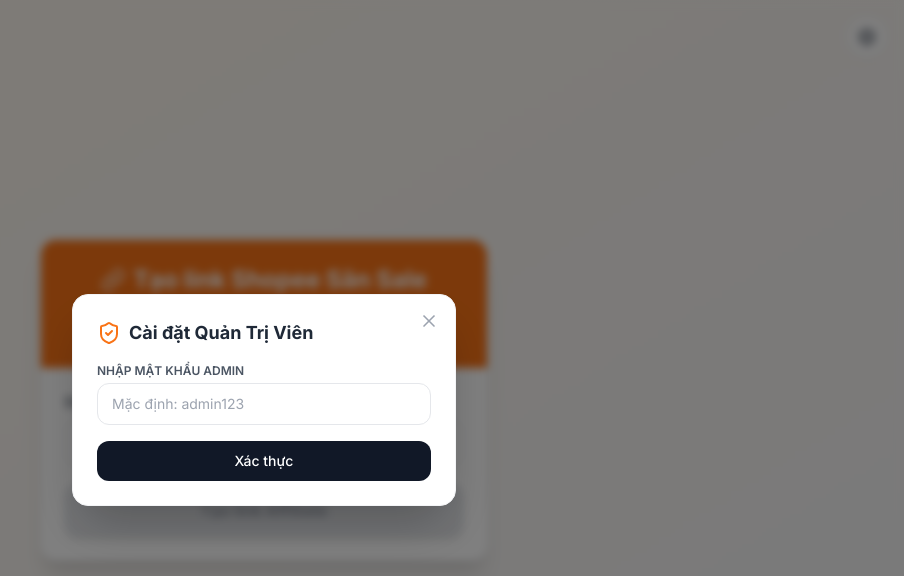
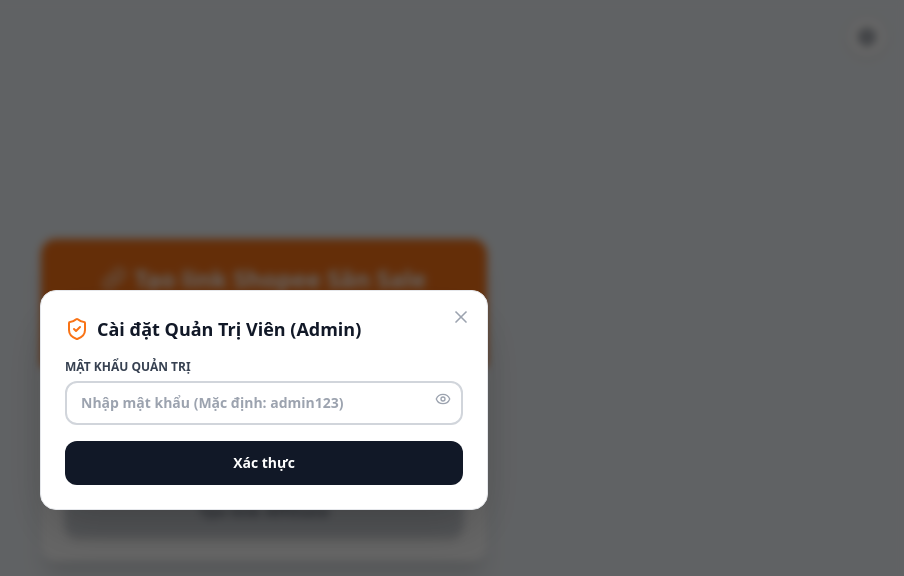
Before and after one commit to danggvuu/shopee-aff-converter, a Next.js app: page / in a window 1280 px wide. Both pictures are taken after a click on the button "Cài đặt Quản trị viên (Admin)". Shown: the top 576 px of the page, without its empty margins (376-1280 px from the left). Built offline with nearby package versions, Linux system fonts and the light colour scheme.

Commit message:
fix: ultra high contrast inputs, password visibility toggle, in-app password manager

```diff
--- a/src/app/api/admin/settings/route.ts
+++ b/src/app/api/admin/settings/route.ts
@@ -2,46 +2,60 @@ import { NextResponse } from 'next/server';
 import { prisma } from '@/lib/db';
 import { getActiveAffiliateId } from '@/lib/shopee';
 
-const ADMIN_SECRET = process.env.ADMIN_SECRET || 'admin123';
+async function getAdminPassword(): Promise<string> {
+  try {
+    const setting = await prisma.setting.findUnique({ where: { key: 'ADMIN_PASSWORD' } });
+    if (setting && setting.value.trim()) return setting.value.trim();
+  } catch (e) {
+    console.warn('[DB_ADMIN_PW_SKIP]', e);
+  }
+  return process.env.ADMIN_SECRET || 'admin123';
+}
 
 export async function GET(request: Request) {
   const { searchParams } = new URL(request.url);
   const secret = searchParams.get('secret') || request.headers.get('x-admin-secret');
+  const currentAdminPw = await getAdminPassword();
 
-  if (secret !== ADMIN_SECRET) {
+  if (secret !== currentAdminPw) {
     return NextResponse.json({ success: false, error: 'Mật khẩu quản trị không đúng' }, { status: 401 });
   }
 
   const affiliateId = await getActiveAffiliateId();
-  return NextResponse.json({ success: true, affiliateId });
+  return NextResponse.json({ success: true, affiliateId: affiliateId || '17365230043' });
 }
 
 export async function POST(request: Request) {
   try {
     const body = await request.json();
-    const { secret, affiliateId } = body;
+    const { secret, affiliateId, newPassword } = body;
+    const currentAdminPw = await getAdminPassword();
 
-    if (secret !== ADMIN_SECRET) {
-      return NextResponse.json({ success: false, error: 'Mật khẩu quản trị không đúng' }, { status: 401 });
+    if (secret !== currentAdminPw) {
+      return NextResponse.json({ success: false, error: 'Mật khẩu quản trị hiện tại không đúng' }, { status: 401 });
     }
 
-    if (!affiliateId || typeof affiliateId !== 'string' || !affiliateId.trim()) {
-      return NextResponse.json({ success: false, error: 'Affiliate ID không hợp lệ' }, { status: 400 });
+    // Cập nhật Affiliate ID
+    if (affiliateId && typeof affiliateId === 'string' && affiliateId.trim()) {
+      await prisma.setting.upsert({
+        where: { key: 'SHOPEE_AFFILIATE_ID' },
+        update: { value: affiliateId.trim() },
+        create: { key: 'SHOPEE_AFFILIATE_ID', value: affiliateId.trim() },
+      });
     }
 
-    const cleanId = affiliateId.trim();
-
-    // Upsert into DB Setting table
-    await prisma.setting.upsert({
-      where: { key: 'SHOPEE_AFFILIATE_ID' },
-      update: { value: cleanId },
-      create: { key: 'SHOPEE_AFFILIATE_ID', value: cleanId },
-    });
+    // Cập nhật Mật khẩu Admin mới trực tiếp trên web
+    if (newPassword && typeof newPassword === 'string' && newPassword.trim()) {
+      await prisma.setting.upsert({
+        where: { key: 'ADMIN_PASSWORD' },
+        update: { value: newPassword.trim() },
+        create: { key: 'ADMIN_PASSWORD', value: newPassword.trim() },
+      });
+    }
 
     return NextResponse.json({
       success: true,
-      message: 'Cập nhật Affiliate ID thành công!',
-      affiliateId: cleanId,
+      message: 'Đã cập nhật cài đặt thành công!',
     });
   } catch (error: any) {
     console.error('[ADMIN_SETTINGS_ERROR]', error);
--- a/src/app/page.tsx
+++ b/src/app/page.tsx
@@ -1,7 +1,7 @@
 'use client';
 
-import { useState, useEffect } from 'react';
-import { Link, Copy, CheckCircle2, AlertCircle, Loader2, Settings, ShieldCheck, X } from 'lucide-react';
+import { useState } from 'react';
+import { Link, Copy, CheckCircle2, AlertCircle, Loader2, Settings, ShieldCheck, X, Eye, EyeOff, KeyRound, Check } from 'lucide-react';
 
 export default function Home() {
   const [inputUrl, setInputUrl] = useState('');
@@ -13,8 +13,11 @@ export default function Home() {
   // Admin Modal States
   const [showAdminModal, setShowAdminModal] = useState(false);
   const [adminPass, setAdminPass] = useState('');
+  const [showPassword, setShowPassword] = useState(false);
   const [adminAuthed, setAdminAuthed] = useState(false);
-  const [affiliateId, setAffiliateId] = useState('');
+  const [affiliateId, setAffiliateId] = useState('17365230043');
+  const [newAdminPass, setNewAdminPass] = useState('');
+  const [showNewPass, setShowNewPass] = useState(false);
   const [adminLoading, setAdminLoading] = useState(false);
   const [adminMsg, setAdminMsg] = useState<{ type: 'success' | 'error'; text: string } | null>(null);
 
@@ -53,7 +56,7 @@ export default function Home() {
     }
   };
 
-  // Check Admin Pass & Load Current ID
+  // Xác thực mật khẩu Admin
   const handleAdminLogin = async (e: React.FormEvent) => {
     e.preventDefault();
     setAdminLoading(true);
@@ -64,20 +67,22 @@ export default function Home() {
       const data = await res.json();
 
       if (!data.success) {
-        setAdminMsg({ type: 'error', text: data.error || 'Sai mật khẩu Admin!' });
+        setAdminMsg({ type: 'error', text: data.error || 'Mật khẩu quản trị không đúng!' });
       } else {
         setAdminAuthed(true);
-        setAffiliateId(data.affiliateId || '17365230043');
+        if (data.affiliateId) {
+          setAffiliateId(data.affiliateId);
+        }
       }
     } catch (err) {
-      setAdminMsg({ type: 'error', text: 'Không thể kết nối máy chủ.' });
+      setAdminMsg({ type: 'error', text: 'Lỗi kết nối máy chủ.' });
     } finally {
       setAdminLoading(false);
     }
   };
 
-  // Save new Affiliate ID
-  const handleSaveAffiliateId = async (e: React.FormEvent) => {
+  // Lưu Affiliate ID và Mật khẩu mới
+  const handleSaveSettings = async (e: React.FormEvent) => {
     e.preventDefault();
     setAdminLoading(true);
     setAdminMsg(null);
@@ -86,14 +91,22 @@ export default function Home() {
       const res = await fetch('/api/admin/settings', {
         method: 'POST',
         headers: { 'Content-Type': 'application/json' },
-        body: JSON.stringify({ secret: adminPass, affiliateId }),
+        body: JSON.stringify({
+          secret: adminPass,
+          affiliateId,
+          newPassword: newAdminPass ? newAdminPass.trim() : undefined
+        }),
       });
       const data = await res.json();
 
       if (!data.success) {
         setAdminMsg({ type: 'error', text: data.error || 'Lỗi khi lưu cài đặt.' });
       } else {
-        setAdminMsg({ type: 'success', text: 'Đã lưu Affiliate ID mới thành công!' });
+        setAdminMsg({ type: 'success', text: '✅ Đã lưu cài đặt thành công!' });
+        if (newAdminPass) {
+          setAdminPass(newAdminPass.trim());
+          setNewAdminPass('');
+        }
       }
     } catch (err) {
       setAdminMsg({ type: 'error', text: 'Lỗi khi lưu cài đặt.' });
@@ -103,21 +116,21 @@ export default function Home() {
   };
 
   return (
-    <main className="min-h-screen bg-gradient-to-br from-orange-50 to-gray-100 flex items-center justify-center p-4 relative">
+    <main className="min-h-screen bg-slate-100 flex items-center justify-center p-4 relative font-sans">
       {/* Nút Admin Settings góc trên */}
       <button
         onClick={() => {
           setShowAdminModal(true);
           setAdminMsg(null);
         }}
-        className="absolute top-4 right-4 bg-white/80 backdrop-blur border border-gray-200 text-gray-600 hover:text-orange-500 hover:border-orange-300 p-2.5 rounded-full shadow-sm transition"
+        className="absolute top-4 right-4 bg-white border border-gray-300 text-gray-700 hover:text-orange-500 hover:border-orange-400 p-2.5 rounded-full shadow transition cursor-pointer z-10"
         title="Cài đặt Quản trị viên (Admin)"
       >
         <Settings className="w-5 h-5" />
       </button>
 
-      <div className="max-w-md w-full bg-white rounded-2xl shadow-xl overflow-hidden border border-gray-100">
-        <div className="bg-orange-500 p-6 text-center relative">
+      <div className="max-w-md w-full bg-white rounded-2xl shadow-xl overflow-hidden border border-gray-200">
+        <div className="bg-orange-500 p-6 text-center">
           <h1 className="text-2xl font-bold text-white flex items-center justify-center gap-2">
             <Link className="w-6 h-6" />
             Tạo link Shopee Săn Sale
@@ -128,7 +141,7 @@ export default function Home() {
         <div className="p-6">
           <form onSubmit={handleSubmit} className="space-y-4">
             <div>
-              <label className="block text-sm font-medium text-gray-700 mb-1.5">
+              <label className="block text-sm font-semibold text-gray-800 mb-1.5">
                 Dán link sản phẩm Shopee vào đây
               </label>
               <input
@@ -137,13 +150,13 @@ export default function Home() {
                 value={inputUrl}
                 onChange={(e) => setInputUrl(e.target.value)}
                 placeholder="https://shopee.vn/..."
-                className="w-full px-4 py-3 rounded-xl border border-gray-200 focus:ring-2 focus:ring-orange-500 focus:border-orange-500 outline-none transition text-gray-800 placeholder-gray-400"
+                className="w-full px-4 py-3 rounded-xl border-2 border-gray-300 focus:border-orange-500 outline-none transition text-gray-900 bg-white placeholder-gray-400 font-medium"
               />
             </div>
 
             {error && (
-              <div className="p-3 bg-red-50 border border-red-100 text-red-700 rounded-xl flex items-start gap-2 text-sm animate-fadeIn">
-                <AlertCircle className="w-5 h-5 shrink-0 text-red-500" />
+              <div className="p-3 bg-red-50 border border-red-200 text-red-700 rounded-xl flex items-start gap-2 text-sm font-medium">
+                <AlertCircle className="w-5 h-5 shrink-0 text-red-500 mt-0.5" />
                 <p>{error}</p>
               </div>
             )}
@@ -151,7 +164,7 @@ export default function Home() {
             <button
               type="submit"
               disabled={loading || !inputUrl}
-              className="w-full bg-orange-500 hover:bg-orange-600 disabled:bg-gray-200 disabled:text-gray-400 text-white font-bold py-3.5 px-4 rounded-xl flex items-center justify-center gap-2 transition shadow-md hover:shadow-lg active:scale-[0.99]"
+              className="w-full bg-orange-500 hover:bg-orange-600 disabled:bg-gray-300 disabled:text-gray-500 text-white font-bold py-3.5 px-4 rounded-xl flex items-center justify-center gap-2 transition shadow-md hover:shadow-lg active:scale-[0.99] cursor-pointer"
             >
               {loading ? (
                 <>
@@ -165,8 +178,8 @@ export default function Home() {
           </form>
 
           {resultUrl && (
-            <div className="mt-6 p-4 border border-green-200 bg-green-50/80 rounded-2xl space-y-3 animate-fadeIn">
-              <div className="flex items-center gap-2 text-green-700 font-semibold text-sm">
+            <div className="mt-6 p-4 border-2 border-green-300 bg-green-50 rounded-2xl space-y-3">
+              <div className="flex items-center gap-2 text-green-800 font-bold text-sm">
                 <CheckCircle2 className="w-5 h-5 text-green-600" />
                 <span>Link Affiliate của bạn đã sẵn sàng!</span>
               </div>
@@ -175,17 +188,17 @@ export default function Home() {
                   type="text"
                   readOnly
                   value={resultUrl}
-                  className="flex-1 bg-white border border-gray-200 rounded-xl px-3.5 py-2.5 text-gray-800 text-sm font-medium outline-none shadow-sm select-all"
+                  className="flex-1 bg-white border border-gray-300 rounded-xl px-3.5 py-2.5 text-gray-900 text-sm font-semibold outline-none shadow-sm select-all"
                 />
                 <button
                   onClick={copyToClipboard}
-                  className="bg-white border border-gray-200 hover:bg-orange-50 hover:text-orange-600 text-gray-700 p-2.5 rounded-xl transition shadow-sm active:scale-95 shrink-0"
+                  className="bg-white border border-gray-300 hover:bg-orange-50 hover:text-orange-600 text-gray-800 p-2.5 rounded-xl transition shadow-sm active:scale-95 shrink-0 cursor-pointer"
                   title="Sao chép link"
                 >
-                  {copied ? <CheckCircle2 className="w-5 h-5 text-green-600" /> : <Copy className="w-5 h-5" />}
+                  {copied ? <Check className="w-5 h-5 text-green-600" /> : <Copy className="w-5 h-5" />}
                 </button>
               </div>
-              {copied && <p className="text-xs text-green-600 font-medium text-center">Đã sao chép vào bộ nhớ tạm!</p>}
+              {copied && <p className="text-xs text-green-700 font-bold text-center">Đã sao chép vào bộ nhớ tạm!</p>}
             </div>
           )}
         </div>
@@ -193,54 +206,66 @@ export default function Home() {
 
       {/* Modal Quản trị (Admin Settings) */}
       {showAdminModal && (
-        <div className="fixed inset-0 bg-black/50 backdrop-blur-sm flex items-center justify-center p-4 z-50 animate-fadeIn">
-          <div className="bg-white rounded-2xl max-w-sm w-full p-6 shadow-2xl relative border border-gray-100">
+        <div className="fixed inset-0 bg-black/60 backdrop-blur-sm flex items-center justify-center p-4 z-50">
+          <div className="bg-white rounded-2xl max-w-md w-full p-6 shadow-2xl relative border border-gray-200">
             <button
-              onClick={() => setShowAdminModal(false)}
-              className="absolute top-4 right-4 text-gray-400 hover:text-gray-600"
+              onClick={() => {
+                setShowAdminModal(false);
+                setAdminAuthed(false);
+              }}
+              className="absolute top-4 right-4 text-gray-400 hover:text-gray-700 cursor-pointer"
             >
               <X className="w-5 h-5" />
             </button>
 
-            <div className="flex items-center gap-2 text-gray-800 font-bold text-lg mb-4">
+            <div className="flex items-center gap-2 text-gray-900 font-bold text-lg mb-4">
               <ShieldCheck className="w-6 h-6 text-orange-500" />
-              <span>Cài đặt Quản Trị Viên</span>
+              <span>Cài đặt Quản Trị Viên (Admin)</span>
             </div>
 
             {!adminAuthed ? (
               <form onSubmit={handleAdminLogin} className="space-y-4">
                 <div>
-                  <label className="block text-xs font-semibold text-gray-600 uppercase mb-1">
-                    Nhập mật khẩu Admin
+                  <label className="block text-xs font-bold text-gray-700 uppercase mb-1.5">
+                    Mật khẩu Quản Trị
                   </label>
-                  <input
-                    type="password"
-                    required
-                    value={adminPass}
-                    onChange={(e) => setAdminPass(e.target.value)}
-                    placeholder="Mặc định: admin123"
-                    className="w-full px-3.5 py-2.5 border border-gray-200 rounded-xl outline-none focus:ring-2 focus:ring-orange-500 text-sm"
-                  />
+                  <div className="relative">
+                    <input
+                      type={showPassword ? 'text' : 'password'}
+                      required
+                      value={adminPass}
+                      onChange={(e) => setAdminPass(e.target.value)}
+                      placeholder="Nhập mật khẩu (Mặc định: admin123)"
+                      className="w-full px-3.5 py-2.5 pr-10 border-2 border-gray-300 rounded-xl outline-none focus:border-orange-500 text-gray-900 bg-white text-sm font-semibold placeholder-gray-400"
+                    />
+                    <button
+                      type="button"
+                      onClick={() => setShowPassword(!showPassword)}
+                      className="absolute right-3 top-2.5 text-gray-400 hover:text-gray-700"
+                    >
+                      {showPassword ? <EyeOff className="w-4 h-4" /> : <Eye className="w-4 h-4" />}
+                    </button>
+                  </div>
                 </div>
 
                 {adminMsg && (
-                  <p className={`text-xs ${adminMsg.type === 'error' ? 'text-red-500' : 'text-green-600'}`}>
+                  <div className={`p-2.5 rounded-lg text-xs font-bold ${adminMsg.type === 'error' ? 'bg-red-50 text-red-600' : 'bg-green-50 text-green-700'}`}>
                     {adminMsg.text}
-                  </p>
+                  </div>
                 )}
 
                 <button
                   type="submit"
                   disabled={adminLoading || !adminPass}
-                  className="w-full bg-gray-900 hover:bg-black text-white font-medium py-2.5 rounded-xl text-sm transition"
+                  className="w-full bg-gray-900 hover:bg-black text-white font-bold py-3 rounded-xl text-sm transition cursor-pointer"
                 >
                   {adminLoading ? 'Đang kiểm tra...' : 'Xác thực'}
                 </button>
               </form>
             ) : (
-              <form onSubmit={handleSaveAffiliateId} className="space-y-4">
+              <form onSubmit={handleSaveSettings} className="space-y-4">
                 <div>
-                  <label className="block text-xs font-semibold text-gray-600 uppercase mb-1">
+                  <label className="block text-xs font-bold text-gray-800 uppercase mb-1.5">
                     Shopee Affiliate ID đang dùng
                   </label>
                   <input
@@ -249,23 +274,46 @@ export default function Home() {
                     value={affiliateId}
                     onChange={(e) => setAffiliateId(e.target.value)}
                     placeholder="VD: 17365230043"
-                    className="w-full px-3.5 py-2.5 border border-gray-200 rounded-xl outline-none focus:ring-2 focus:ring-orange-500 font-mono text-sm"
+                    className="w-full px-3.5 py-2.5 border-2 border-gray-300 rounded-xl outline-none focus:border-orange-500 font-mono text-gray-900 bg-white text-base font-bold"
                   />
-                  <p className="text-[11px] text-gray-400 mt-1">
+                  <p className="text-xs text-gray-500 mt-1">
                     Mọi link tạo ra sẽ tự động gắn mã kiếm tiền của ID này.
                   </p>
                 </div>
 
+                <div className="pt-2 border-t border-gray-200">
+                  <label className="block text-xs font-bold text-gray-800 uppercase mb-1.5 flex items-center gap-1.5">
+                    <KeyRound className="w-4 h-4 text-orange-500" />
+                    Đổi mật khẩu Admin mới (Tùy chọn)
+                  </label>
+                  <div className="relative">
+                    <input
+                      type={showNewPass ? 'text' : 'password'}
+                      value={newAdminPass}
+                      onChange={(e) => setNewAdminPass(e.target.value)}
+                      placeholder="Để trống nếu không muốn đổi pass"
+                      className="w-full px-3.5 py-2.5 pr-10 border-2 border-gray-300 rounded-xl outline-none focus:border-orange-500 text-gray-900 bg-white text-sm font-semibold placeholder-gray-400"
+                    />
+                    <button
+                      type="button"
+                      onClick={() => setShowNewPass(!showNewPass)}
+                      className="absolute right-3 top-2.5 text-gray-400 hover:text-gray-700"
+                    >
+                      {showNewPass ? <EyeOff className="w-4 h-4" /> : <Eye className="w-4 h-4" />}
+                    </button>
+                  </div>
+                </div>
+
                 {adminMsg && (
-                  <p className={`text-xs ${adminMsg.type === 'error' ? 'text-red-500' : 'text-green-600'}`}>
+                  <div className={`p-2.5 rounded-lg text-xs font-bold ${adminMsg.type === 'error' ? 'bg-red-50 text-red-600' : 'bg-green-50 text-green-700'}`}>
                     {adminMsg.text}
-                  </p>
+                  </div>
                 )}
 
                 <button
                   type="submit"
                   disabled={adminLoading || !affiliateId}
-                  className="w-full bg-orange-500 hover:bg-orange-600 text-white font-bold py-2.5 rounded-xl text-sm transition shadow"
+                  className="w-full bg-orange-500 hover:bg-orange-600 text-white font-bold py-3 rounded-xl text-sm transition shadow cursor-pointer active:scale-95"
                 >
                   {adminLoading ? 'Đang lưu...' : 'Lưu Thay Đổi'}
                 </button>
```
